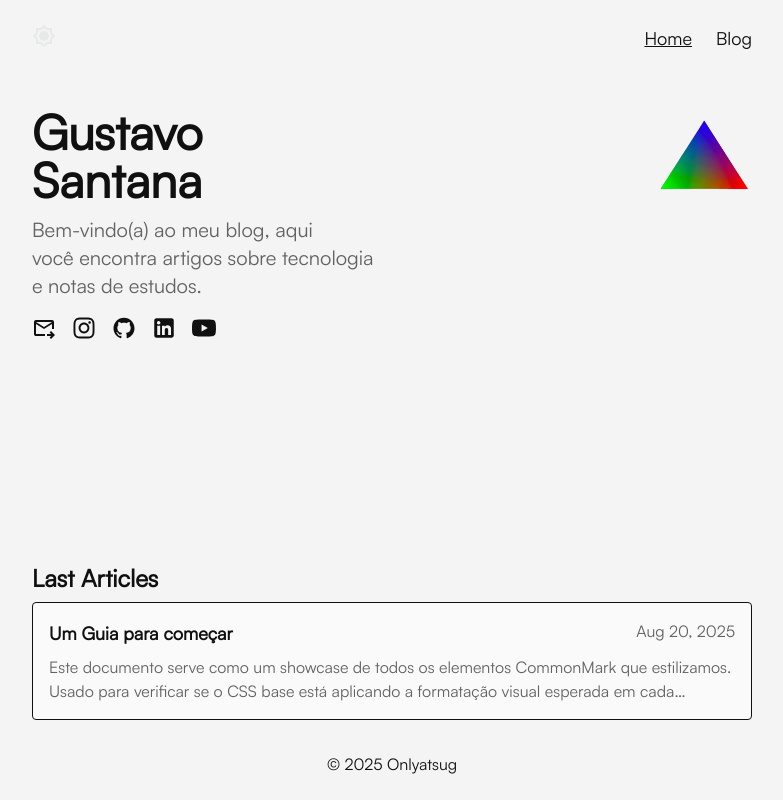
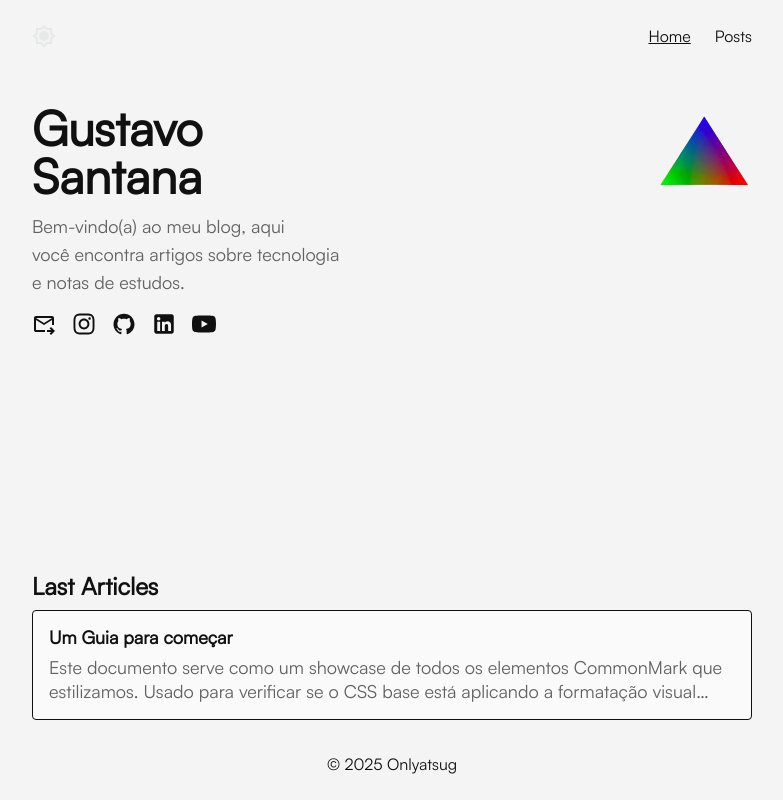
Before and after one commit to Onlyatsug/Personal-Blog, a React (Vite) app: page / in a window 1280 px wide. Shown: the whole page, without its empty margins (248-1031 px from the left). Built offline with nearby package versions, Linux system fonts and the light colour scheme.

Commit message:
feat: blog is now posts

```diff
--- a/src/App.jsx
+++ b/src/App.jsx
@@ -1,6 +1,6 @@
 import { BrowserRouter, Routes, Route } from 'react-router-dom';
 import Home from './pages/Home';
-import Blog from './pages/Blog';
+import Posts from './pages/Posts';
 import Post from './pages/Post';
 import './index.css';
 
@@ -9,8 +9,8 @@ function App() {
     <BrowserRouter>
       <Routes>
         <Route path="/" element={<Home />} />
-        <Route path="/blog" element={<Blog/>} />
-        <Route path="/blog/post/:slug" element={<Post/>} />
+        <Route path="/posts" element={<Posts/>} />
+        <Route path="/posts/:slug" element={<Post/>} />
       </Routes>
     </BrowserRouter>
   );
--- a/src/components/Card.jsx
+++ b/src/components/Card.jsx
@@ -11,12 +11,11 @@ function Card() {
   return (
     <>
       {recentPosts.map((post, index) => (
-        <Link to={`/blog/post/${post.meta.slug}`}  key={index} className='flex flex-col bg-zinc-50 border dark:bg-gray-b rounded-sm px-4 py-4 mb-4'>
+        <Link to={`/posts/${post.meta.slug}`}  key={index} className='flex flex-col bg-zinc-50 border dark:bg-gray-b rounded-sm px-4 py-4 mb-4'>
           <div className='flex justify-between mb-2 font-black'>
-            <h3 className='text-black-text dark:text-white-text text-lg'>{post.meta.title}</h3>
-            <span className='text-gray-text-l dark:text-gray-text font-medium'>{post.meta.visual_date}</span>
+            <h3 className='text-black-text dark:text-white-text text-lg/5'>{post.meta.title}</h3>
           </div>
-          <div className='text-gray-text-l dark:text-gray-text line-clamp-2 font-medium'>
+          <div className='text-gray-text-l dark:text-gray-text line-clamp-2 text-lg/6 font-medium'>
             <p>{post.meta.context}</p>
           </div>
         </Link>
--- a/src/components/Header.jsx
+++ b/src/components/Header.jsx
@@ -8,9 +8,9 @@ function Header({local}) {
     <>
       <header className='flex pt-6 pb-8 justify-between font-satoshi bg-zinc-100 dark:bg-zinc-950'>
         <svg className='fill-white-b-l dark:fill-black-b' height="24px" viewBox="0 -960 960 960" width="24px"><path d="M480-28 346-160H160v-186L28-480l132-134v-186h186l134-132 134 132h186v186l132 134-132 134v186H614L480-28Zm0-252q83 0 141.5-58.5T680-480q0-83-58.5-141.5T480-680q-83 0-141.5 58.5T280-480q0 83 58.5 141.5T480-280Zm0-200Zm0 340 100-100h140v-140l100-100-100-100v-140H580L480-820 380-720H240v140L140-480l100 100v140h140l100 100Zm0-340Z"/></svg>
-        <nav className='flex text-lg text-black-text dark:text-white-text gap-6 font-medium'>
+        <nav className='flex text-base text-black-text dark:text-white-text gap-6 font-medium'>
           <Link to={"/"} className={`${local === "home" ? "underline" : ""} `}>Home</Link>
-          <Link to={"/blog"} className={`${local === "blog" ? "underline" : ""} `}>Blog</Link>
+          <Link to={"/posts"} className={`${local === "posts" ? "underline" : ""} `}>Posts</Link>
         </nav>
       </header>
     </>
--- a/src/components/Item.jsx
+++ b/src/components/Item.jsx
@@ -9,10 +9,10 @@ function Item() {
   return (
     <>
       {recentPosts.map((post) => (
-        <div key={post.meta.id} className='font-black flex mb-4 text-xl'>
+        <div key={post.meta.id} className='font-black flex mb-4 text-lg'>
           <h4 className='text-gray-text-l dark:text-gray-text'>{post.meta.visual_date}</h4>
           <Link
-              to={`/blog/post/${post.meta.slug}`}
+              to={`/posts/${post.meta.slug}`}
               className='underline ml-4 text-black-text dark:text-white-text'>
               {post.meta.title}
           </Link>
--- a/src/pages/Home.jsx
+++ b/src/pages/Home.jsx
@@ -17,7 +17,7 @@ function Home() {
           <img src={PsxImg} alt="colorful polygon" className='w-24' />
         </div>
 
-        <p className='text-gray-text-l dark:text-gray-text mt-3 mb-4 text-xl font-medium'>
+        <p className='text-gray-text-l dark:text-gray-text mt-3 mb-4 text-lg font-medium'>
           Bem-vindo(a) ao meu blog, aqui <br/>você encontra
           artigos sobre tecnologia <br/>e notas de estudos.
         </p>
--- a/src/pages/Blog.jsx
+++ b/src/pages/Posts.jsx
@@ -4,7 +4,7 @@ import Item from '../components/Item'
 
 import '../index.css'
 
-function Blog() {
+function Posts() {
   return (
     <>
       <div className="min-h-screen flex flex-col bg-zinc-100 dark:bg-zinc-950 font-satoshi text-white-text">
@@ -14,7 +14,7 @@ function Blog() {
         <div className="max-w-3xl flex-grow flex-col m-auto w-full px-6 mt-20">
           <main className="mb-24 mt-16 flex flex-col">
             <div className="flex items-center justify-between">
-              <h1 className="text-5xl font-black text-black-text dark:text-white-text">Blog</h1>
+              <h1 className="text-5xl font-black text-black-text dark:text-white-text">Posts</h1>
             </div>
           </main>
           <section>
@@ -27,4 +27,4 @@ function Blog() {
   )
 }
 
-export default Blog
+export default Posts
```
